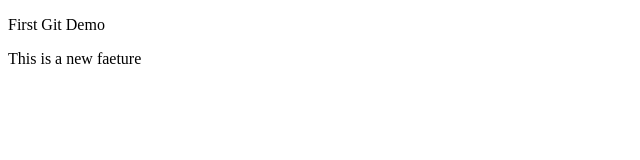
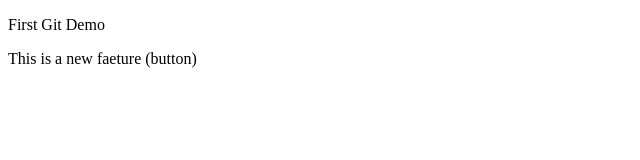
Before and after one commit to kanthi-sree765/GitDemo, a plain HTML site: page index.html in a window 1280 px wide. Shown: the full height of the page, 0-640 px from the left. Drawn offline with Linux system fonts and the light colour scheme.

```diff
--- a/index.html
+++ b/index.html
@@ -7,6 +7,6 @@
 </head>
 <body>
     <p>First Git Demo</p>
-    <p>This is a new faeture</p>
+    <p>This is a new faeture (button)</p>
 </body>
 </html>
```
